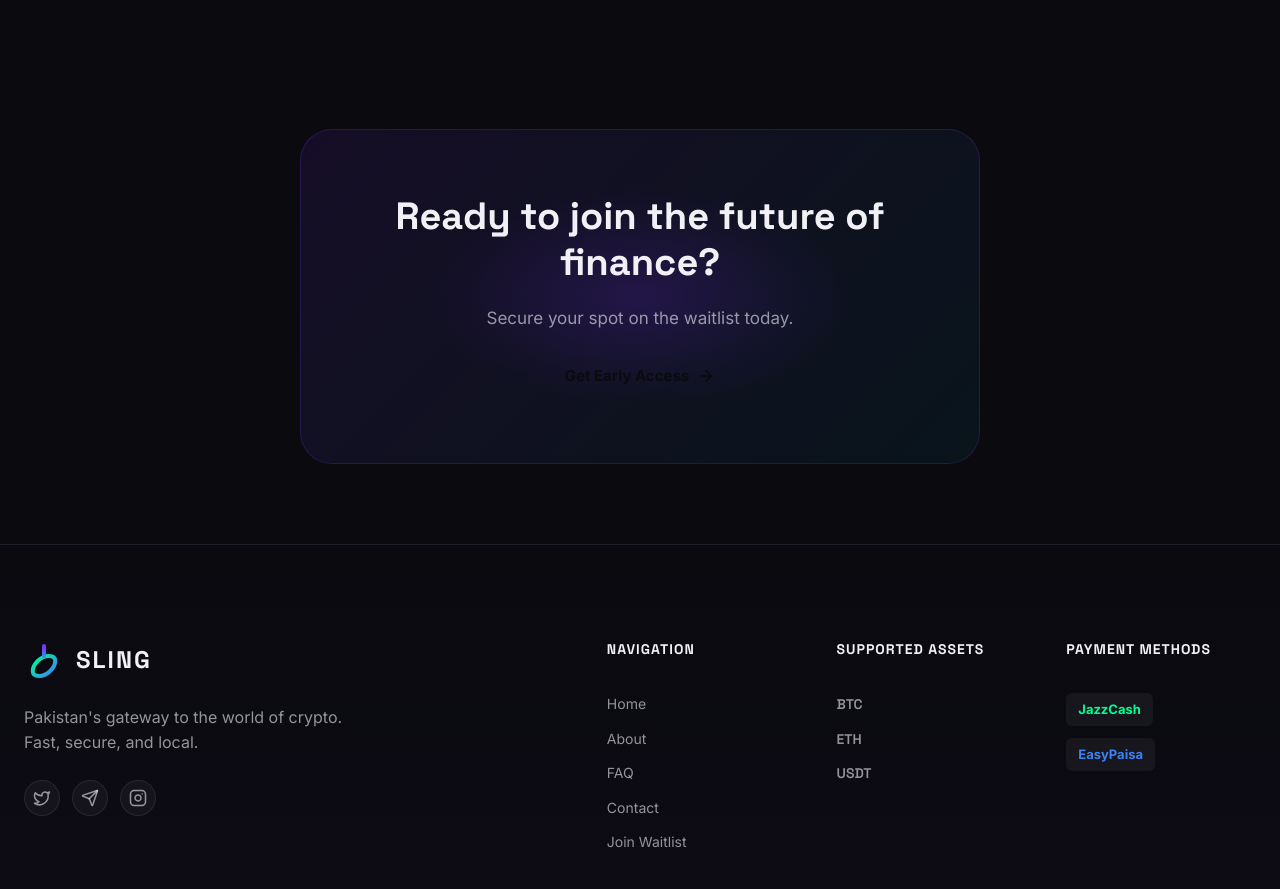
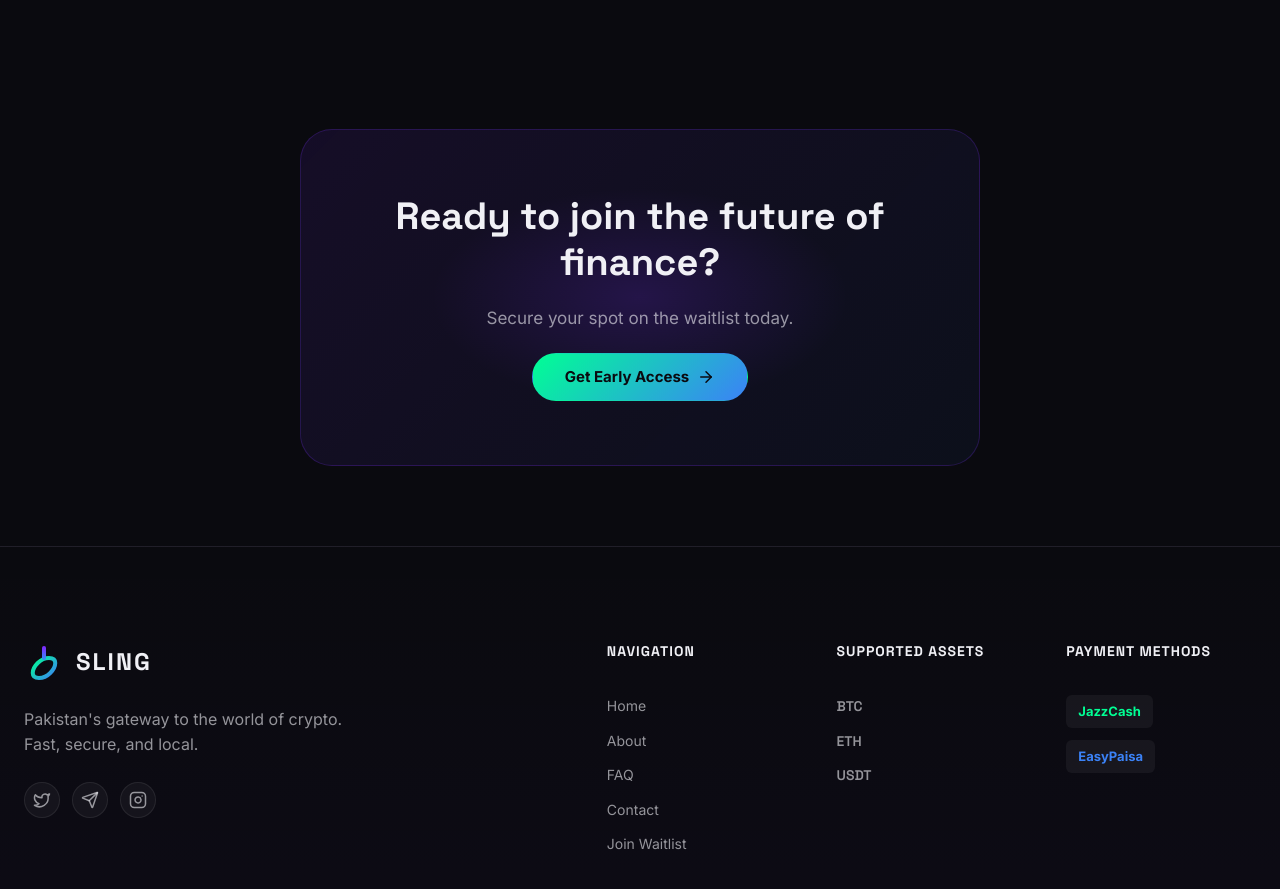
Before and after one commit to StuckInAI/crypto-onramp-fadil-1778689846184, a React (Vite) app: page / in a window 1280 px wide. Shown: the part 2100-2989 px from the top of the page. Built offline with nearby package versions, Linux system fonts and the light colour scheme.

Commit message:
Update: button on home page not visible

```diff
--- a/src/pages/HomePage.module.css
+++ b/src/pages/HomePage.module.css
@@ -94,7 +94,7 @@
   align-items: center;
   gap: 8px;
   padding: 14px 32px;
-  background: linear-gradient(135deg, var(--color-green), var(--color-cyan));
+  background: linear-gradient(135deg, var(--color-green), var(--color-blue));
   color: #0A0A0F;
   font-weight: 700;
   font-size: 15px;
@@ -102,10 +102,11 @@
   transition: opacity var(--transition-fast), box-shadow var(--transition-fast), transform var(--transition-fast);
   white-space: nowrap;
   line-height: 1;
+  border: 1px solid transparent;
 }
 
 .primaryBtn:hover {
-  opacity: 0.9;
+  opacity: 0.92;
   box-shadow: var(--shadow-green);
   transform: translateY(-2px);
 }
@@ -115,21 +116,22 @@
   align-items: center;
   gap: 8px;
   padding: 14px 32px;
-  background: transparent;
-  color: var(--color-text-muted);
+  background: rgba(255, 255, 255, 0.04);
+  color: var(--color-text);
   font-weight: 600;
   font-size: 15px;
   border-radius: var(--radius-full);
-  border: 1px solid var(--color-border);
-  transition: color var(--transition-fast), border-color var(--transition-fast), background var(--transition-fast);
+  border: 1px solid rgba(255, 255, 255, 0.18);
+  transition: color var(--transition-fast), border-color var(--transition-fast), background var(--transition-fast), transform var(--transition-fast);
   white-space: nowrap;
   line-height: 1;
 }
 
 .secondaryBtn:hover {
   color: var(--color-text);
-  border-color: rgba(255, 255, 255, 0.22);
-  background: rgba(255, 255, 255, 0.04);
+  border-color: rgba(255, 255, 255, 0.32);
+  background: rgba(255, 255, 255, 0.08);
+  transform: translateY(-2px);
 }
 
 .tokenRow {
@@ -375,7 +377,7 @@
   flex-direction: column;
   align-items: center;
   gap: 20px;
-  background: linear-gradient(135deg, rgba(123, 47, 255, 0.1), rgba(0, 212, 255, 0.05));
+  background: linear-gradient(135deg, rgba(123, 47, 255, 0.1), rgba(59, 130, 246, 0.05));
   border: 1px solid rgba(123, 47, 255, 0.22);
   border-radius: var(--radius-xl);
   padding: 64px 48px;
```
